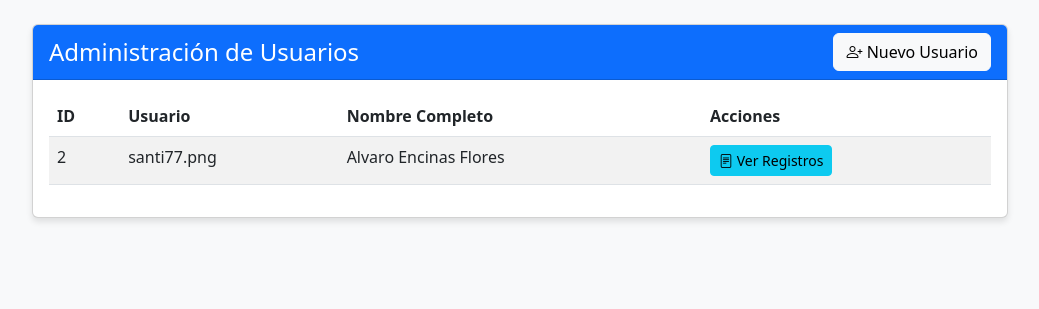
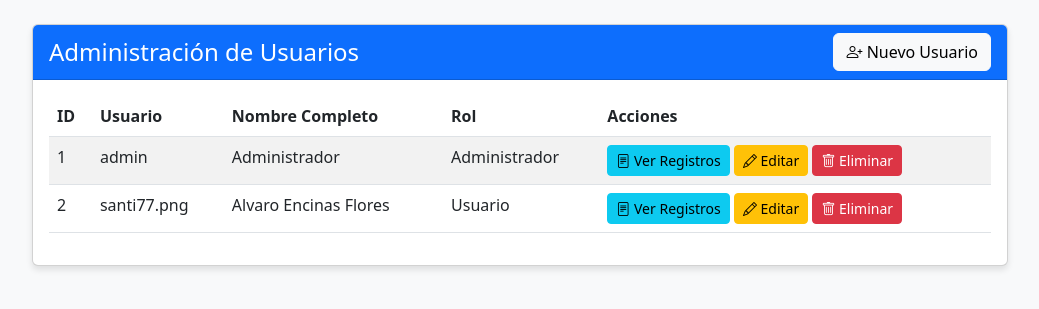
Before and after one commit to Darkweaver2535/sistema_asistencia, a Flask app: page /admin in a window 1280 px wide. Shown: the part 62-371 px from the top of the page, without its empty margins (120-1159 px from the left). Run offline with Flask 3, Linux system fonts and the light colour scheme; a user stored in the database is signed in; data comes from the database, SQL or seed files in the repository; both versions use the stored data as it was after the commit.

Commit message:
funcionalidad completada

```diff
--- a/app.py
+++ b/app.py
@@ -1,3 +1,4 @@
+import sqlite3
 from flask import Flask, render_template, request, redirect, url_for, flash, session, jsonify
 import os
 import datetime
@@ -101,6 +102,53 @@ def add_user():
     else:
         return jsonify({'success': False, 'message': 'El nombre de usuario ya existe'})
 
+@app.route('/admin/update_user/<int:user_id>', methods=['GET', 'POST'])
+def update_user(user_id):
+    if 'user_id' not in session or not session.get('is_admin'):
+        flash('Acceso no autorizado', 'error')
+        return redirect(url_for('index'))
+
+    if request.method == 'GET':
+        # Obtener información del usuario
+        conn = sqlite3.connect('attendance.db')
+        conn.row_factory = sqlite3.Row
+        c = conn.cursor()
+        c.execute("SELECT id, username, full_name, is_admin FROM users WHERE id = ?", (user_id,))
+        user = c.fetchone()
+        conn.close()
+
+        if not user:
+            flash('Usuario no encontrado', 'error')
+            return redirect(url_for('admin'))
+
+        return render_template('update_user.html', user=user)
+
+    elif request.method == 'POST':
+        # Actualizar usuario
+        username = request.form.get('username')
+        password = request.form.get('password')  # Puede ser vacío si no cambia
+        full_name = request.form.get('full_name')
+        is_admin = 1 if request.form.get('is_admin') else 0
+
+        if not (username and full_name):
+            return jsonify({'success': False, 'message': 'Usuario y nombre son obligatorios'})
+
+        success, message = database.update_user(user_id, username, password, full_name, is_admin)
+
+        return jsonify({'success': success, 'message': message})
+
+@app.route('/admin/delete_user/<int:user_id>', methods=['POST'])
+def delete_user(user_id):
+    if 'user_id' not in session or not session.get('is_admin'):
+        return jsonify({'success': False, 'message': 'Acceso no autorizado'})
+
+    # No permitir eliminar el propio usuario administrador
+    if user_id == session['user_id']:
+        return jsonify({'success': False, 'message': 'No puedes eliminar tu propio usuario'})
+
+    success, message = database.delete_user(user_id)
+    return jsonify({'success': success, 'message': message})
+
 @app.route('/admin/reports')
 def reports():
     if 'user_id' not in session or not session.get('is_admin'):
--- a/database.py
+++ b/database.py
@@ -64,6 +64,72 @@ def add_user(username, password, full_name, is_admin=0):
     conn.close()
     return success
 
+def update_user(user_id, username=None, password=None, full_name=None, is_admin=None):
+    conn = sqlite3.connect('attendance.db')
+    c = conn.cursor()
+
+    # Obtener datos actuales del usuario
+    c.execute("SELECT username, full_name, is_admin FROM users WHERE id = ?", (user_id,))
+    current_user = c.fetchone()
+
+    if not current_user:
+        conn.close()
+        return False, "Usuario no encontrado"
+
+    # Usar valores actuales si no se proporcionan nuevos
+    username = username if username is not None else current_user[0]
+    full_name = full_name if full_name is not None else current_user[1]
+    is_admin = is_admin if is_admin is not None else current_user[2]
+
+    try:
+        if password:
+            # Si se proporcionó una nueva contraseña, actualizar todo incluyendo la contraseña
+            c.execute("""
+                UPDATE users
+                SET username = ?, password = ?, full_name = ?, is_admin = ?
+                WHERE id = ?
+            """, (username, generate_password_hash(password), full_name, is_admin, user_id))
+        else:
+            # Si no hay nueva contraseña, actualizar todo excepto la contraseña
+            c.execute("""
+                UPDATE users
+                SET username = ?, full_name = ?, is_admin = ?
+                WHERE id = ?
+            """, (username, full_name, is_admin, user_id))
+
+        conn.commit()
+        conn.close()
+        return True, "Usuario actualizado correctamente"
+    except sqlite3.IntegrityError:
+        conn.close()
+        return False, "El nombre de usuario ya existe"
+
+def delete_user(user_id):
+    conn = sqlite3.connect('attendance.db')
+    c = conn.cursor()
+
+    # Verificar si el usuario existe
+    c.execute("SELECT id FROM users WHERE id = ?", (user_id,))
+    if not c.fetchone():
+        conn.close()
+        return False, "Usuario no encontrado"
+
+    # Verificar si el usuario tiene registros de asistencia
+    c.execute("SELECT id FROM attendance WHERE user_id = ? LIMIT 1", (user_id,))
+    if c.fetchone():
+        # Opción 1: Impedir borrar usuarios con registros
+        # conn.close()
+        # return False, "No se puede eliminar el usuario porque tiene registros de asistencia"
+
+        # Opción 2: Eliminar también los registros de asistencia (cascada)
+        c.execute("DELETE FROM attendance WHERE user_id = ?", (user_id,))
+
+    # Eliminar el usuario
+    c.execute("DELETE FROM users WHERE id = ?", (user_id,))
+    conn.commit()
+    conn.close()
+    return True, "Usuario eliminado correctamente"
+
 def check_in(user_id):
     conn = sqlite3.connect('attendance.db')
     c = conn.cursor()
@@ -110,7 +176,8 @@ def get_users():
     conn.row_factory = sqlite3.Row
     c = conn.cursor()
 
-    c.execute("SELECT id, username, full_name FROM users WHERE is_admin = 0")
+    # Eliminar el filtro de is_admin para incluir todos los usuarios '...WHERE is_admin = 0'
+    c.execute("SELECT id, username, full_name, is_admin FROM users")
     users = c.fetchall()
 
     conn.close()
--- a/templates/admin.html
+++ b/templates/admin.html
@@ -18,6 +18,7 @@
                                 <th>ID</th>
                                 <th>Usuario</th>
                                 <th>Nombre Completo</th>
+                                <th>Rol</th> <!-- Nueva columna para mostrar el rol -->
                                 <th>Acciones</th>
                             </tr>
                         </thead>
@@ -27,15 +28,22 @@
                                 <td>{{ user.id }}</td>
                                 <td>{{ user.username }}</td>
                                 <td>{{ user.full_name }}</td>
+                                <td>{{ 'Administrador' if user.is_admin else 'Usuario' }}</td> <!-- Mostrar si es administrador o usuario -->
                                 <td>
                                     <a href="/admin/reports?user_id={{ user.id }}" class="btn btn-sm btn-info">
                                         <i class="bi bi-file-text"></i> Ver Registros
                                     </a>
+                                    <a href="/admin/update_user/{{ user.id }}" class="btn btn-sm btn-warning">
+                                        <i class="bi bi-pencil"></i> Editar
+                                    </a>
+                                    <button class="btn btn-sm btn-danger delete-user" data-id="{{ user.id }}" data-name="{{ user.full_name }}">
+                                        <i class="bi bi-trash"></i> Eliminar
+                                    </button>
                                 </td>
                             </tr>
                             {% else %}
                             <tr>
-                                <td colspan="4" class="text-center">No hay usuarios registrados</td>
+                                <td colspan="5" class="text-center">No hay usuarios registrados</td>
                             </tr>
                             {% endfor %}
                         </tbody>
@@ -82,6 +90,26 @@
         </div>
     </div>
 </div>
+
+<!-- Modal para confirmar eliminación -->
+<div class="modal fade" id="deleteUserModal" tabindex="-1" aria-hidden="true">
+    <div class="modal-dialog">
+        <div class="modal-content">
+            <div class="modal-header bg-danger text-white">
+                <h5 class="modal-title">Confirmar Eliminación</h5>
+                <button type="button" class="btn-close btn-close-white" data-bs-dismiss="modal" aria-label="Close"></button>
+            </div>
+            <div class="modal-body">
+                <p>¿Estás seguro de que deseas eliminar al usuario <strong id="deleteUserName"></strong>?</p>
+                <p>Esta acción no se puede deshacer y eliminará todos los registros de asistencia asociados.</p>
+            </div>
+            <div class="modal-footer">
+                <button type="button" class="btn btn-secondary" data-bs-dismiss="modal">Cancelar</button>
+                <button type="button" class="btn btn-danger" id="confirmDeleteBtn">Eliminar</button>
+            </div>
+        </div>
+    </div>
+</div>
 {% endblock %}
 
 {% block scripts %}
@@ -118,5 +146,52 @@
             console.error('Error:', error);
         });
     });
+
+    // Eliminar usuario
+    let userIdToDelete = null;
+
+    // Configurar el modal de eliminación cuando se hace clic en el botón eliminar
+    document.querySelectorAll('.delete-user').forEach(button => {
+        button.addEventListener('click', function() {
+            const userId = this.getAttribute('data-id');
+            const userName = this.getAttribute('data-name');
+            userIdToDelete = userId;
+
+            document.getElementById('deleteUserName').textContent = userName;
+
+            // Mostrar el modal de confirmación
+            const deleteModal = new bootstrap.Modal(document.getElementById('deleteUserModal'));
+            deleteModal.show();
+        });
+    });
+
+    // Manejar la confirmación de eliminación
+    document.getElementById('confirmDeleteBtn').addEventListener('click', function() {
+        if (!userIdToDelete) return;
+
+        fetch(`/admin/delete_user/${userIdToDelete}`, {
+            method: 'POST'
+        })
+        .then(response => response.json())
+        .then(data => {
+            // Cerrar el modal
+            const deleteModal = bootstrap.Modal.getInstance(document.getElementById('deleteUserModal'));
+            deleteModal.hide();
+
+            if (data.success) {
+                // Mostrar mensaje de éxito
+                alert(data.message || 'Usuario eliminado correctamente');
+                // Recargar la página
+                window.location.reload();
+            } else {
+                // Mostrar mensaje de error
+                alert(data.message || 'Error al eliminar el usuario');
+            }
+        })
+        .catch(error => {
+            console.error('Error:', error);
+            alert('Error en la comunicación con el servidor');
+        });
+    });
 </script>
 {% endblock %}
```
Also changed, not shown: templates/update_user.html (added, +79 -0 lines), attendance.db.
